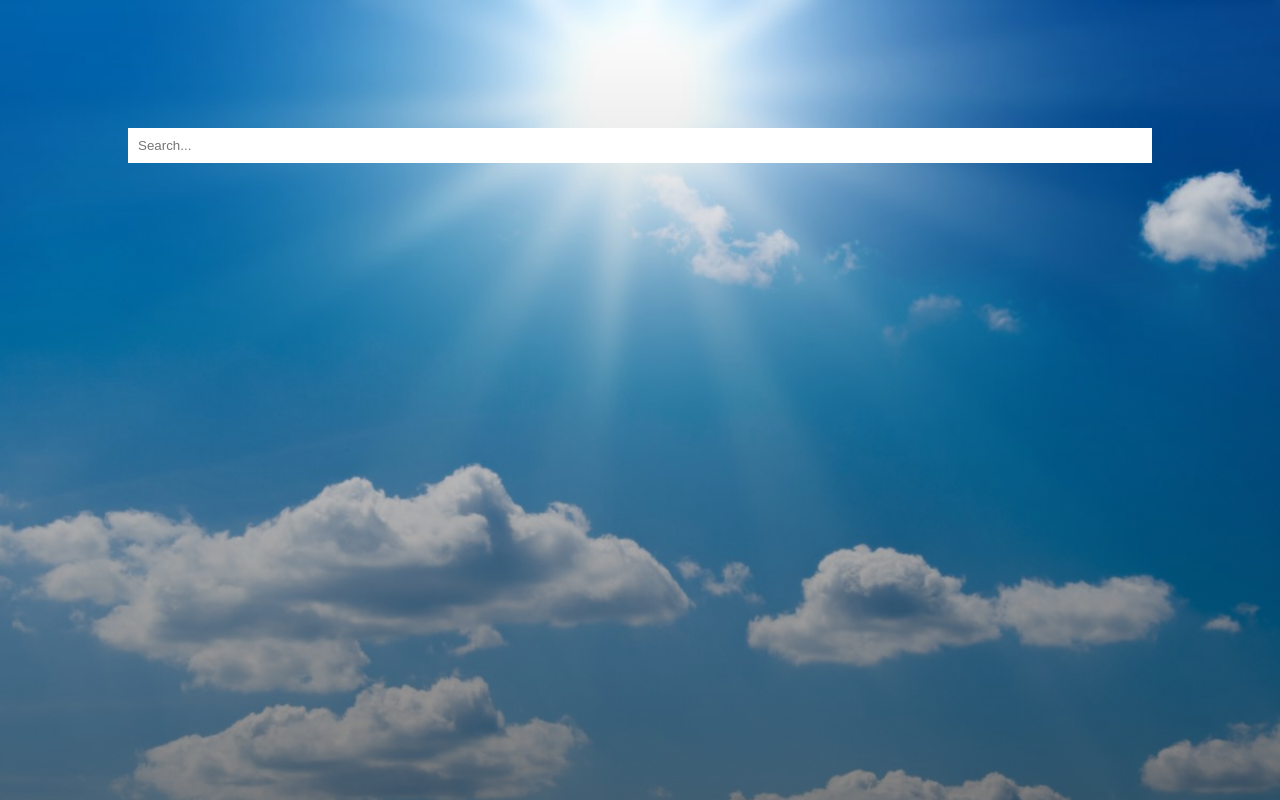
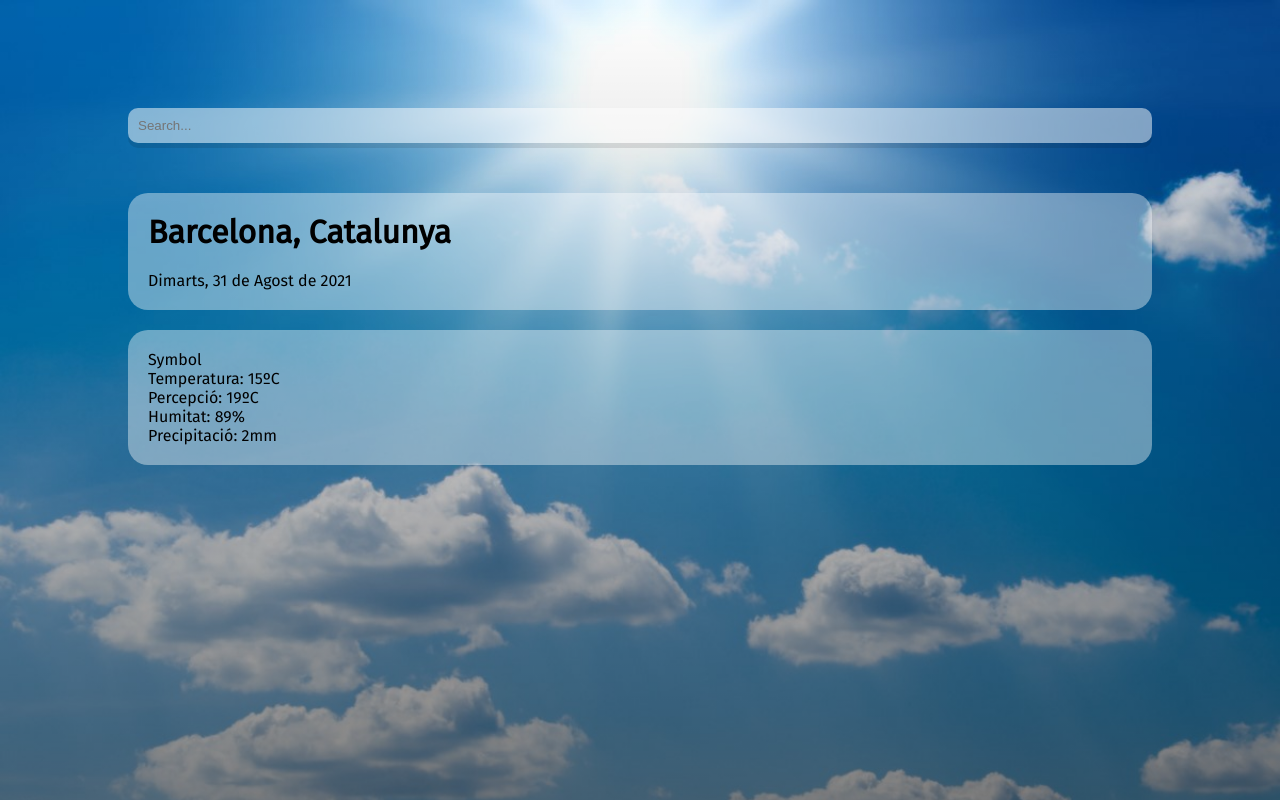
Before and after one commit to javisastre/weatherAppReact, a React (Create React App) app: page / in a window 1280 px wide. Built offline with nearby package versions, Linux system fonts and the light colour scheme.

Commit message:
Components set up

```diff
--- a/src/App.js
+++ b/src/App.js
@@ -3,16 +3,59 @@ const API = {
   base: "https://api.openweathermap.org/data/2.5/",
 };
 
-function App() {
+const App = () => {
+  const dateBuilder = (d) => {
+    const months = [
+      "Gener",
+      "Febrer",
+      "Març",
+      "Abril",
+      "Maig",
+      "Juny",
+      "Juliol",
+      "Agost",
+      "Septembre",
+      "Octubre",
+      "Novembre",
+      "Desembre",
+    ];
+    const days = [
+      "Diumenge",
+      "Dilluns",
+      "Dimarts",
+      "Dimecres",
+      "Dijous",
+      "Divendres",
+      "Dissabte",
+    ];
+    let day = days[d.getDay()];
+    let date = d.getDate();
+    let month = months[d.getMonth()];
+    let year = d.getFullYear();
+
+    return `${day}, ${date} de ${month} de ${year}`;
+  };
+
   return (
     <div className='App'>
       <main>
         <div className='search-box'>
           <input type='text' className='search-bar' placeholder='Search...' />
         </div>
+        <div className='location-box'>
+          <div className='location'>Barcelona, Catalunya</div>
+          <div className='date'>{dateBuilder(new Date())}</div>
+        </div>
+        <div className='weather-box'>
+          <div className='symbol'>Symbol</div>
+          <div className='temp'>Temperatura: 15ºC</div>
+          <div className='feel-temp'>Percepció: 19ºC</div>
+          <div className='humidity'>Humitat: 89%</div>
+          <div className='rain'>Precipitació: 2mm</div>
+        </div>
       </main>
     </div>
   );
-}
+};
 
 export default App;
--- a/src/index.css
+++ b/src/index.css
@@ -1,3 +1,5 @@
+@import url("https://fonts.googleapis.com/css2?family=Fira+Sans:wght@100;400&display=swap");
+
 * {
   margin: 0;
   padding: 0;
@@ -5,7 +7,7 @@
 }
 
 body {
-  font-family: "montserrat", sans-serif;
+  font-family: "Fira Sans", sans-serif;
 }
 
 .App {
@@ -41,13 +43,43 @@ main {
   width: 100%;
   margin: 0 auto;
 }
-
-.search-bar {
+.search-box .search-bar {
   display: block;
   width: 100%;
   padding: 10px;
+  margin-top: -20px;
 
   border: none;
+  border-radius: 10px;
   appearance: none;
   outline: none;
+  background-color: rgba(255, 255, 255, 0.5);
+  box-shadow: 0px 5px rgba(0, 0, 0, 0.1);
+
+  transition: 0.2s ease;
 }
+.search-box .search-bar:focus {
+  background-color: rgba(255, 255, 255, 0.8);
+}
+
+.location-box {
+  margin-top: 50px;
+  padding: 20px;
+  background-color: rgba(255, 255, 255, 0.4);
+  border-radius: 20px;
+}
+.location-box .location {
+  font-weight: 600;
+  font-size: 2rem;
+}
+.location-box .date {
+  padding-top: 20px;
+  font-size: 1rem;
+}
+
+.weather-box {
+  margin-top: 20px;
+  padding: 20px;
+  background-color: rgba(255, 255, 255, 0.4);
+  border-radius: 20px;
+}
```
